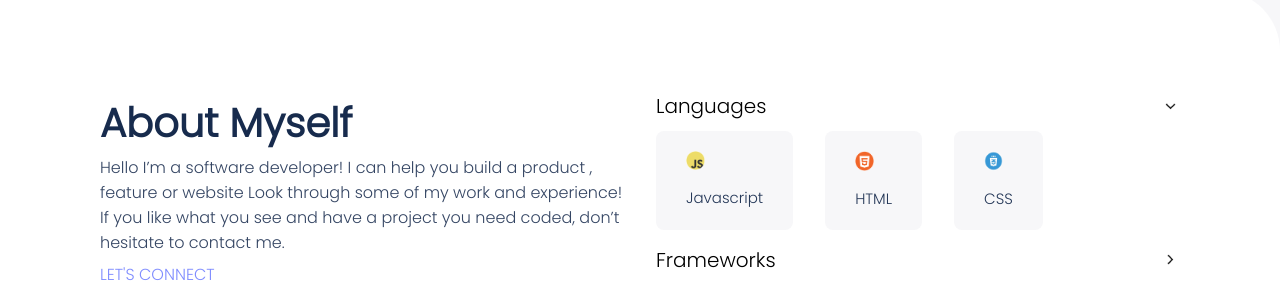
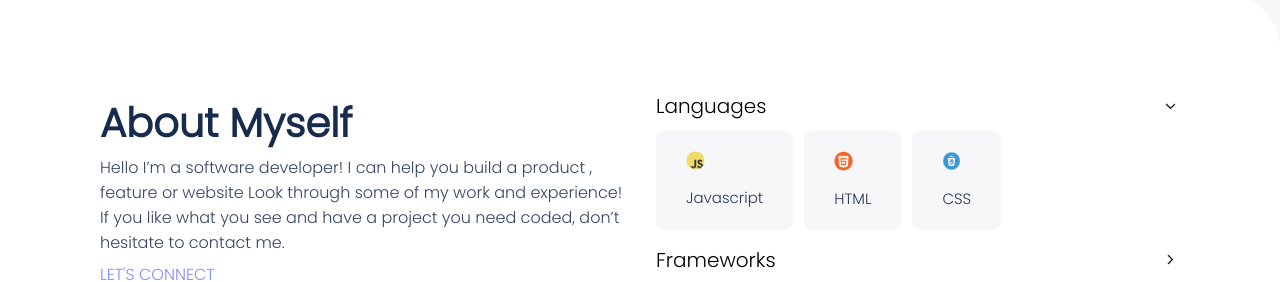
Before and after one commit to Akorede3133/portfolio, a website: page index.html in a window 1280 px wide. Shown: the part 3240-3522 px from the top of the page. Drawn offline with Linux system fonts and the light colour scheme.

Commit message:
Reduce the flex gap of languages

```diff
--- a/style.css
+++ b/style.css
@@ -459,7 +459,7 @@ form textarea {
 
   .dropdown-list {
     display: flex;
-    gap: 2rem;
+    gap: .7rem;
   }
 
   .dropdown-list li {
```
